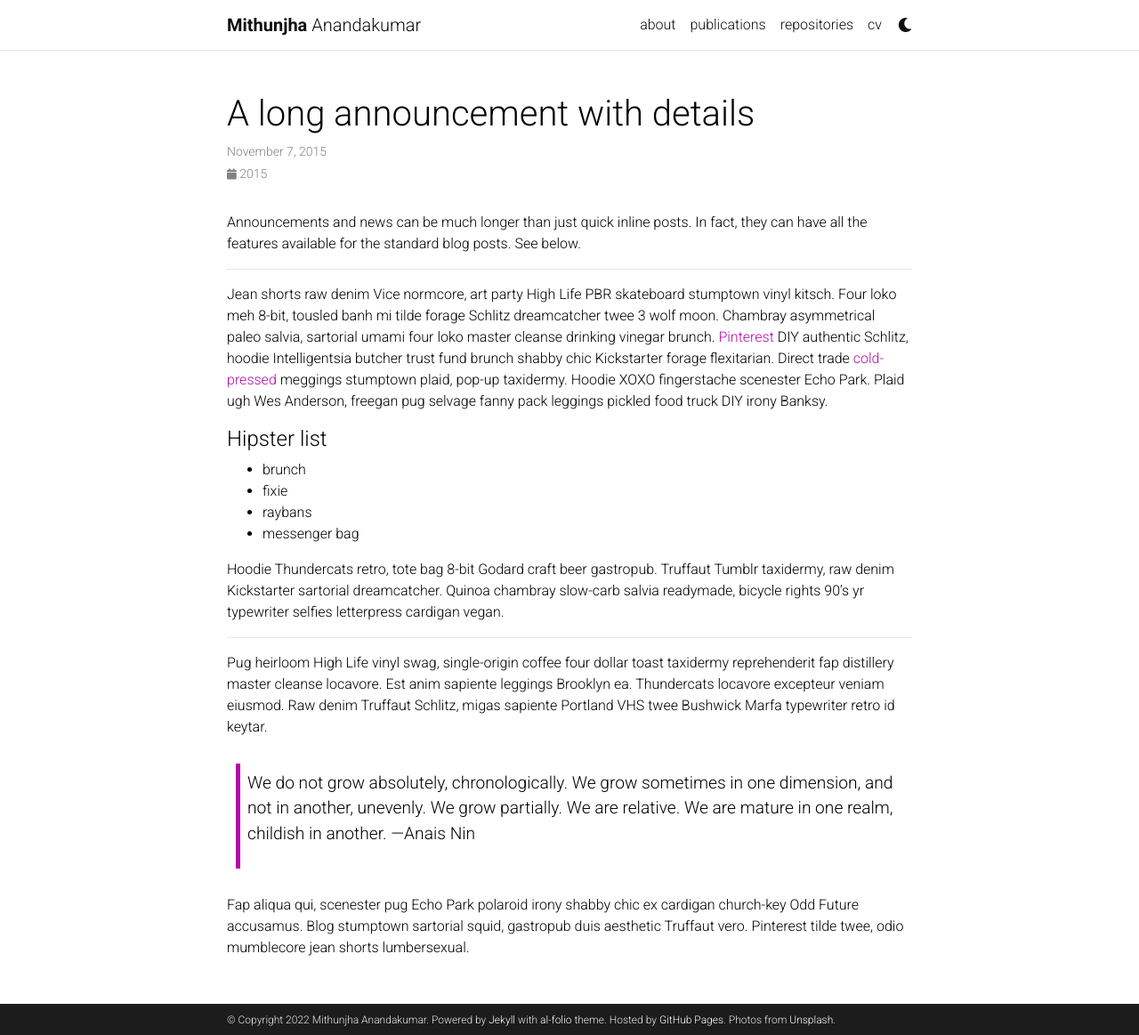
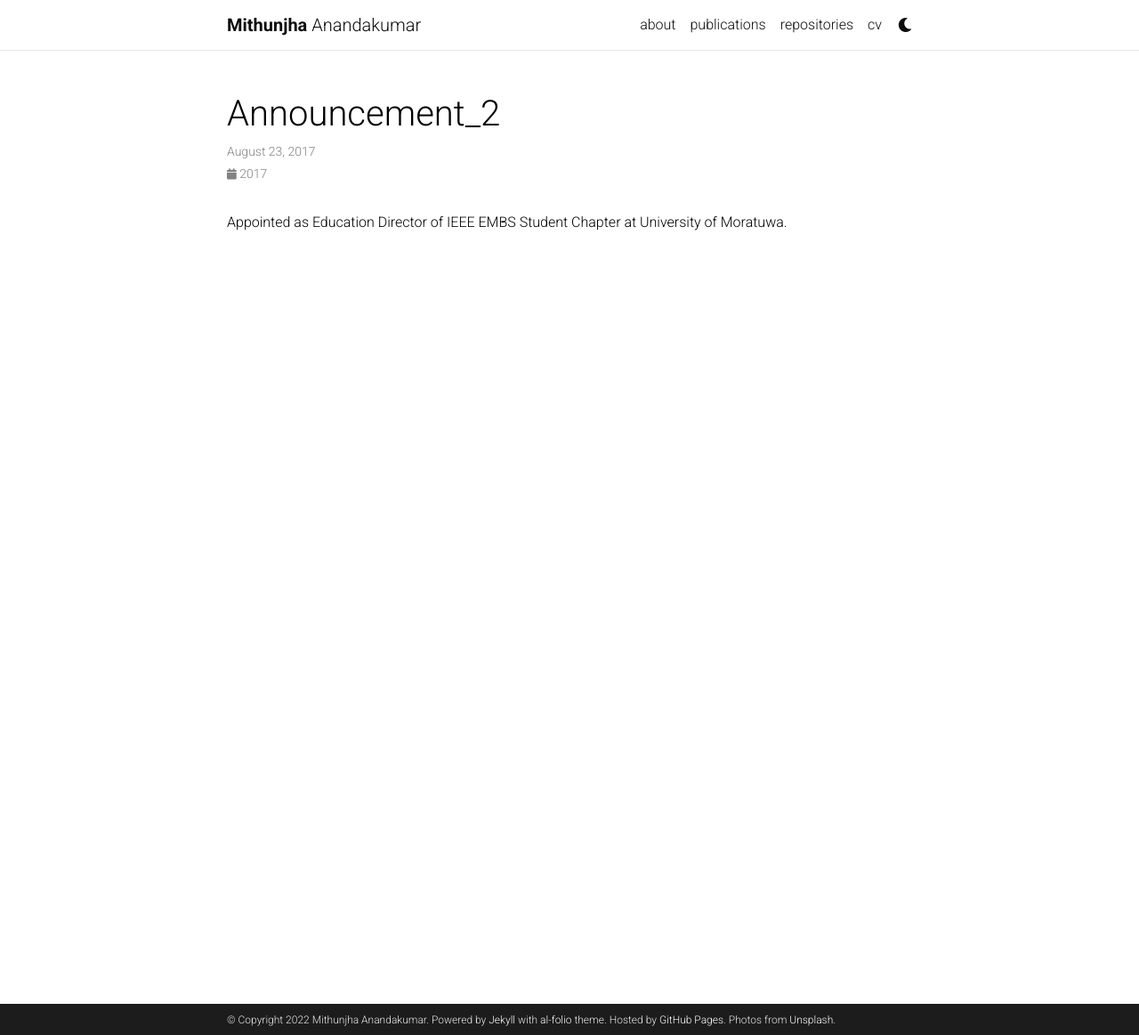
Before and after one commit to Mithunjha/Mithunjha.github.io, a Jekyll site: the page built from _news/announcement_2.md, in a window 1280 px wide and 1163 px high. Shown: the whole window at 89% size. Built offline with Jekyll 4.4.1, drawn with Linux system fonts in a browser that asks for light colours; comment, search, counter and statistics services are not loaded; a style sheet for code colours, icons or effects is not loaded.

Commit message:
Update announcement_2.md

```diff
--- a/_news/announcement_2.md
+++ b/_news/announcement_2.md
@@ -1,31 +1,7 @@
 ---
 layout: post
-title: A long announcement with details
-date: 2015-11-07 16:11:00-0400
-inline: false
+date: 2017-8-23 15:59:00-0400
+inline: true
 ---
 
-Announcements and news can be much longer than just quick inline posts. In fact, they can have all the features available for the standard blog posts. See below.
-
-***
-
-Jean shorts raw denim Vice normcore, art party High Life PBR skateboard stumptown vinyl kitsch. Four loko meh 8-bit, tousled banh mi tilde forage Schlitz dreamcatcher twee 3 wolf moon. Chambray asymmetrical paleo salvia, sartorial umami four loko master cleanse drinking vinegar brunch. <a href="https://www.pinterest.com">Pinterest</a> DIY authentic Schlitz, hoodie Intelligentsia butcher trust fund brunch shabby chic Kickstarter forage flexitarian. Direct trade <a href="https://en.wikipedia.org/wiki/Cold-pressed_juice">cold-pressed</a> meggings stumptown plaid, pop-up taxidermy. Hoodie XOXO fingerstache scenester Echo Park. Plaid ugh Wes Anderson, freegan pug selvage fanny pack leggings pickled food truck DIY irony Banksy.
-
-#### Hipster list
-<ul>
-    <li>brunch</li>
-    <li>fixie</li>
-    <li>raybans</li>
-    <li>messenger bag</li>
-</ul>
-
-Hoodie Thundercats retro, tote bag 8-bit Godard craft beer gastropub. Truffaut Tumblr taxidermy, raw denim Kickstarter sartorial dreamcatcher. Quinoa chambray slow-carb salvia readymade, bicycle rights 90's yr typewriter selfies letterpress cardigan vegan.
-
-***
-
-Pug heirloom High Life vinyl swag, single-origin coffee four dollar toast taxidermy reprehenderit fap distillery master cleanse locavore. Est anim sapiente leggings Brooklyn ea. Thundercats locavore excepteur veniam eiusmod. Raw denim Truffaut Schlitz, migas sapiente Portland VHS twee Bushwick Marfa typewriter retro id keytar.
-
-> We do not grow absolutely, chronologically. We grow sometimes in one dimension, and not in another, unevenly. We grow partially. We are relative. We are mature in one realm, childish in another.
-> —Anais Nin
-
-Fap aliqua qui, scenester pug Echo Park polaroid irony shabby chic ex cardigan church-key Odd Future accusamus. Blog stumptown sartorial squid, gastropub duis aesthetic Truffaut vero. Pinterest tilde twee, odio mumblecore jean shorts lumbersexual.
+Appointed as Education Director of IEEE EMBS Student Chapter at University of Moratuwa.
```
